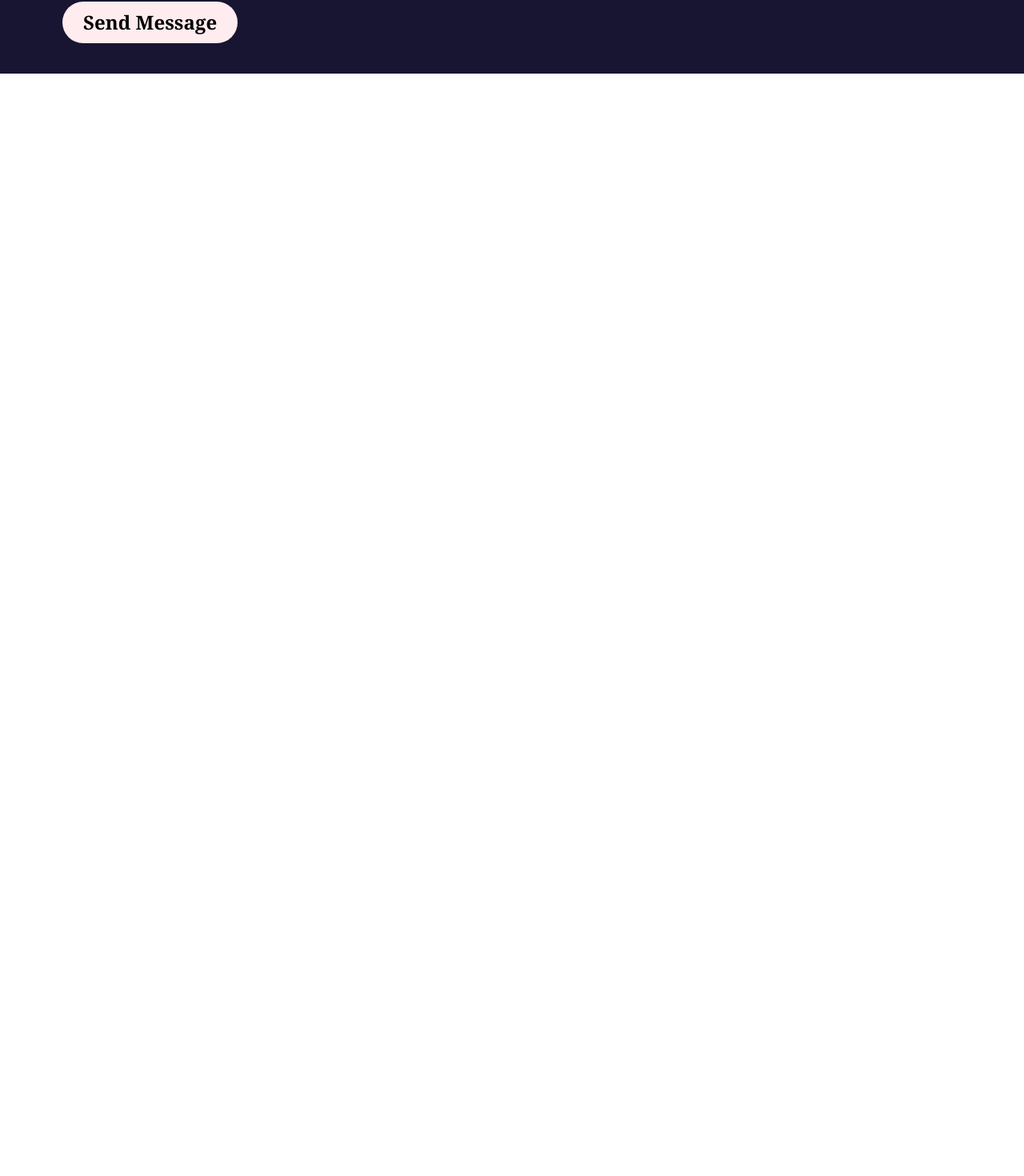
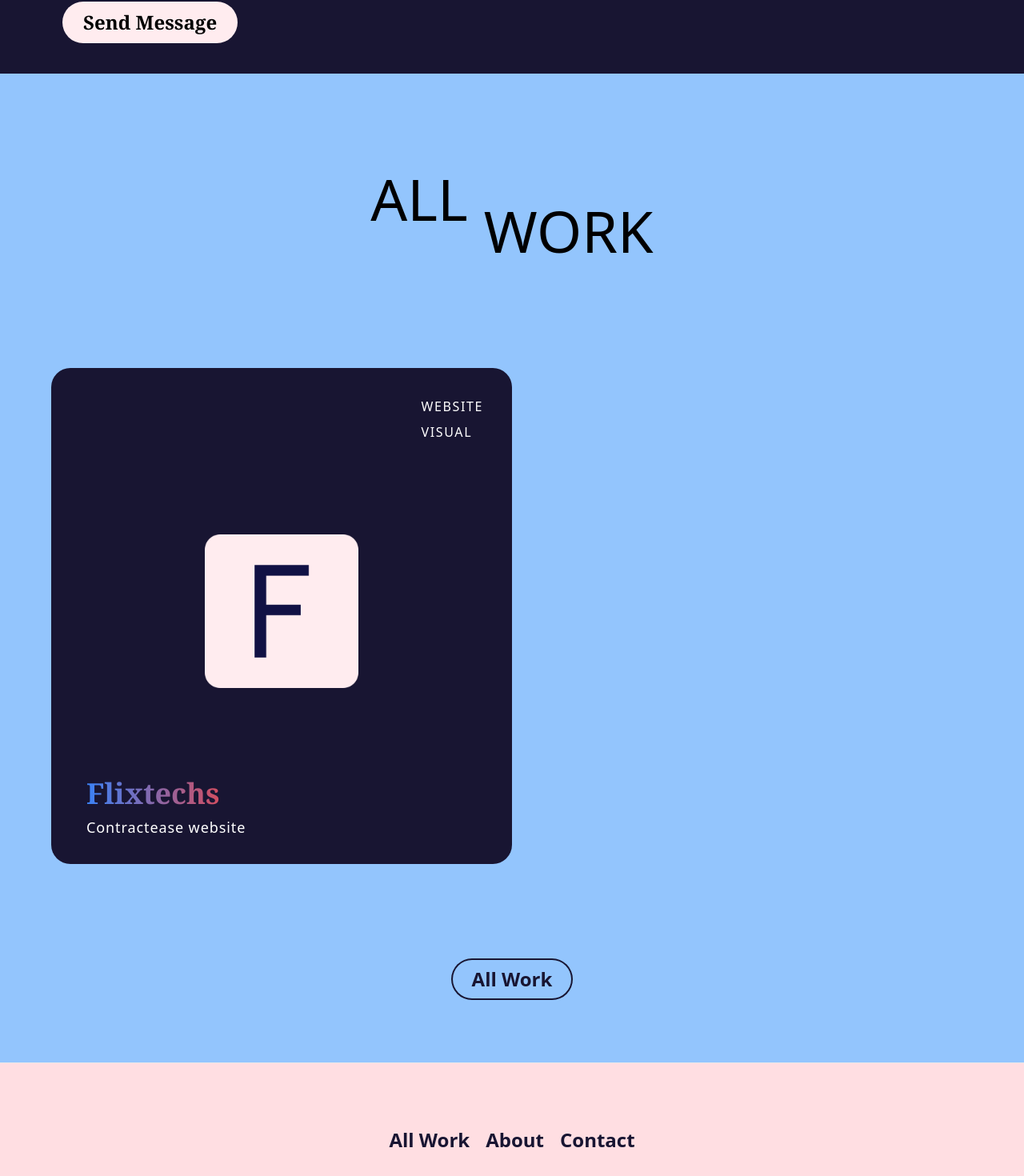
Before and after one commit to fariraimasocha/farirai.me, a React (Vite) app: page /farirai.me/project in a window 1280 px wide. Shown: the part 1212-2682 px from the top of the page at 80% size. Before the commit the page ends 1304 px from the top, so only its background shows below. Built offline with nearby package versions, Linux system fonts and the light colour scheme.

Commit message:
feat
add 3d animation to company card div

```diff
--- a/src/components/CompanyCard.jsx
+++ b/src/components/CompanyCard.jsx
@@ -1,8 +1,18 @@
 import React from 'react';
+import { motion } from 'framer-motion';
 
 function CompanyCard({ field, presentation, companyName, imageSrc, description, mt }) {
     return (
-        <div className={`w-full md:w-6/12 bg-darky1 rounded-3xl text-white flex flex-col relative hover:bg-chel transition hover:text-darky1 ${mt}`}>
+        <motion.div
+            className={`w-full md:w-6/12 bg-darky1 rounded-3xl text-white flex flex-col relative hover:bg-chel transition hover:text-darky1 ${mt}`}
+            whileHover={{
+                scale: 1.05,
+                rotateY: 15,
+                rotateX: 10,
+                transition: { duration: 0.5 },
+            }}
+            style={{ perspective: 1000 }}
+        >
             <div className='flex justify-end p-2 md:p-4'>
                 <div className='uppercase tracking-widest px-3 md:px-5 py-3 md:py-5 text-sm md:text-base'>
                     <p>{field}</p>
@@ -22,7 +32,7 @@ function CompanyCard({ field, presentation, companyName, imageSrc, description,
                     <p className='mt-2 tracking-wider text-sm md:text-lg'>{description}</p>
                 </div>
             </div>
-        </div>
+        </motion.div>
     );
 }
 
--- a/src/components/ProjectPage.jsx
+++ b/src/components/ProjectPage.jsx
@@ -1,5 +1,8 @@
-import React from 'react'
-import NavModal from './NavModal'
+import React from 'react';
+import { Link } from 'react-router-dom'; // Add this import
+import NavModal from './NavModal';
+import CompanyCard from './CompanyCard';
+import Footer from './Footer';
 
 function ProjectPage() {
     return (
@@ -32,7 +35,7 @@ function ProjectPage() {
                         </button>
                     </div>
                 </div>
-                <div className='md:mr-20 mt-20 md:mt-80'>
+                <div className='md:mr-20 mt-20 md:mt-80 md:mb-10 sm:mb-10'>
                     <div className='mt-20 md:mt-96'>
                         <h2 className='uppercase py-4 md:py-2 tracking-wider font-light bg-gradient-to-r from-red-300 to-red-500 bg-clip-text text-transparent text-lg md:text-xl'>
                             Client
@@ -53,9 +56,40 @@ function ProjectPage() {
                     </div>
                 </div>
             </div>
+            <div className='bg-blue-300 min-h-screen'>
+                <div className="flex flex-col md:flex-row md:space-x-5 mb-4 justify-center mx-auto mt-10 text-4xl md:text-7xl py-10 md:py-20 hover:animate-pulse bg-blue-300">
+                    <h2 className="font-light text-center md:text-left">ALL</h2>
+                    <h2 className="font-light mt-5 md:mt-10 text-center md:text-left">WORK</h2>
+                </div>
 
+                <div className='flex flex-col md:flex-row space-y-5 md:space-y-0 md:space-x-5 px-4 md:px-16 py-10'>
+
+                    <CompanyCard
+                        field="website"
+                        presentation="visual"
+                        imageSrc="images/favicon/favicon.png"
+                        companyName="Flixtechs"
+                        description="Contractease website"
+                        mt="" />
+                    {/* <CompanyCard
+                        field="iot tag"
+                        presentation="visual"
+                        imageSrc="images/favicon/favicon.png"
+                        companyName="Coderafters"
+                        description="Livestock Antitheft System"
+                        mt="" /> */}
+
+                </div>
+
+                <Link to="/all-work">
+                    <div className='flex items-center justify-center px-20 border-b py-20 transition'>
+                        <button className='px-6 py-2 rounded-3xl ring-2 ring-darky1 text-darky1 font-semibold text-2xl hover:bg-black hover:text-white'>All Work</button>
+                    </div>
+                </Link>
+            </div>
+            <Footer />
         </div>
-    )
+    );
 }
 
-export default ProjectPage
+export default ProjectPage;
```
